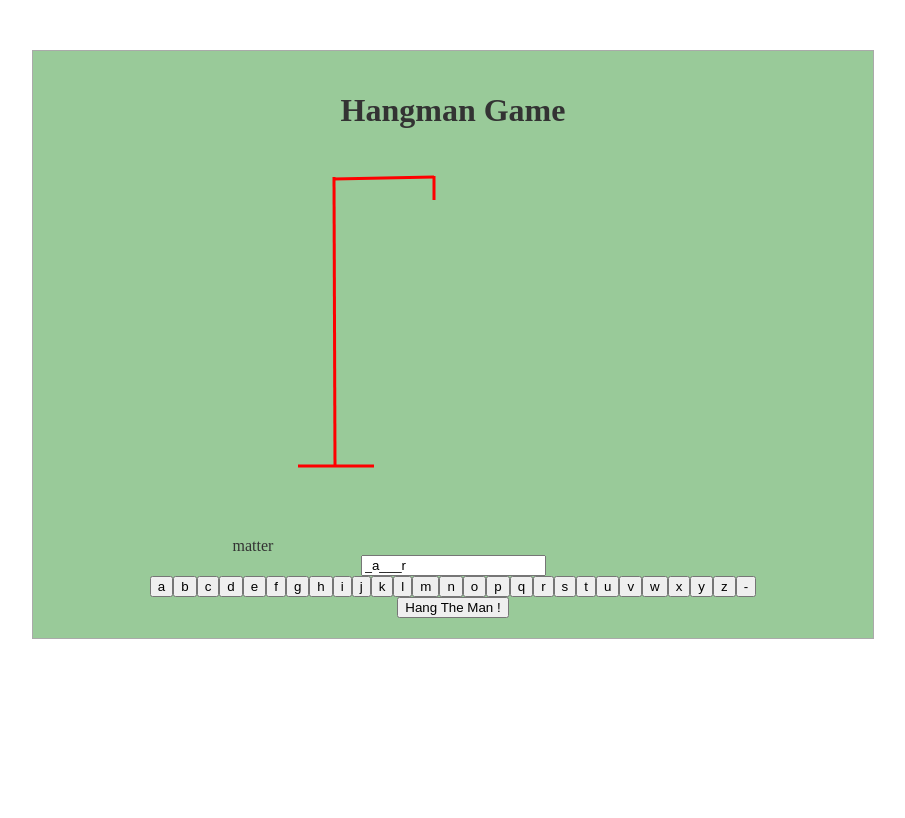
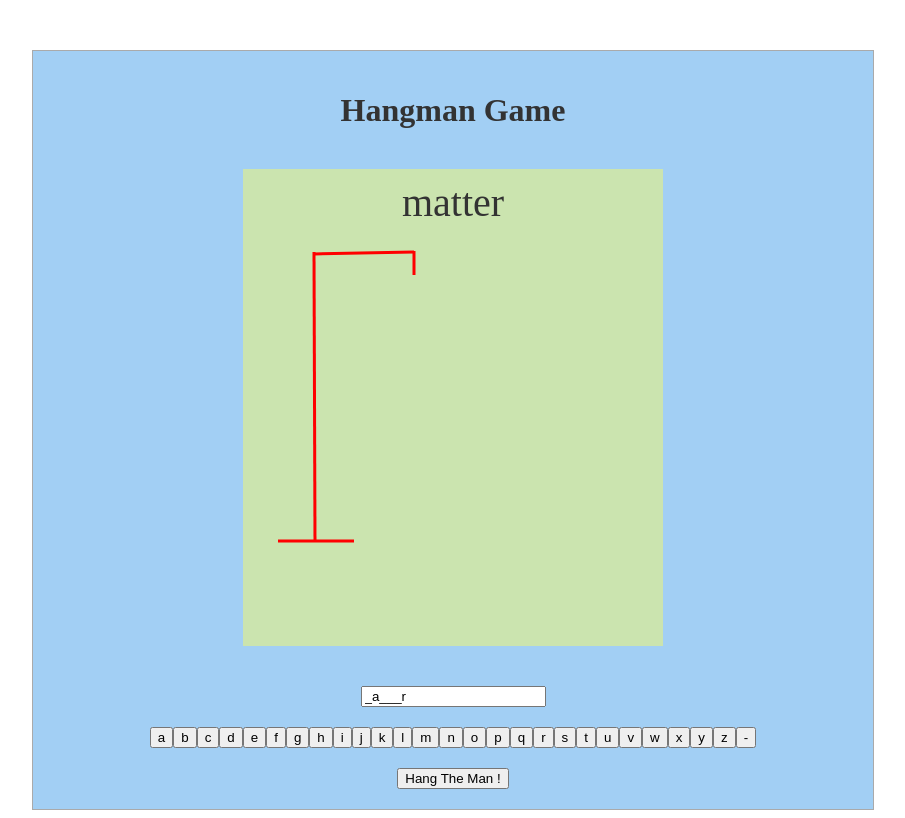
Before and after one commit to RasnaBuraGohain/hangman-react-game, a React (Create React App) app: page / in a window 1280 px wide. Shown: the whole page, without its empty margins (187-1092 px from the left). Built offline with nearby package versions, Linux system fonts and the light colour scheme.

Commit message:
CSS and image included

```diff
--- a/public/index.html
+++ b/public/index.html
@@ -1,5 +1,6 @@
 <!DOCTYPE html>
 <html lang="en">
+
 <head>
   <meta charset="utf-8">
   <meta name="viewport" content="width=device-width, initial-scale=1, shrink-to-fit=no">
@@ -21,6 +22,7 @@
     -->
   <title>React App</title>
 </head>
+
 <body>
   <noscript>
     You need to enable JavaScript to run this app.
@@ -36,5 +38,7 @@
       To begin the development, run `npm start` or `yarn start`.
       To create a production bundle, use `npm run build` or `yarn build`.
     -->
+
 </body>
+
 </html>
--- a/src/App.js
+++ b/src/App.js
@@ -2,6 +2,7 @@ import React, { PureComponent } from 'react';
 import Hangman from './Hangman';
 import { done, randomWord, renderWord } from './words';
 import Style from './Style.css';
+import Image from './Image.gif'
 
 // This shows you how to use the functions in words.js:
 /*
@@ -31,14 +32,15 @@ class App extends PureComponent {
     if (done(word, guesses)) {
       return (
         <main>
-          <h>You Won!</h>
+          <h1>You Won!</h1>
+          <div><img src={Image} /></div>
           <div>
-            <button onClick={(done) => this.setState({
+            <button className="donebutton" onClick={(done) => this.setState({
               progress: 0,
               word: randomWord(),
               guesses: ['r', 'a', 's', 'n', 'i']
             })}>
-              Done
+              DONE
           </button>
           </div>
         </main>
@@ -51,15 +53,15 @@ class App extends PureComponent {
       <main>
         <h1>Hangman Game</h1>
         <div>
-          <div>
+          <div className="word">{word}
             {/* This is how we render the hanging man */}
-            {word}
+
             <Hangman progress={progress} />
           </div>
           <div>
             <input type='text' value={renderWord(word, guesses)} />
           </div>
-          <div>
+          <div className="alphabets">
             {'abcdefghijklmnopqrstuvwxyz-'.split('').map(letter => this.renderInputButton(letter))}
           </div>
 
@@ -86,6 +88,7 @@ class App extends PureComponent {
       })}>
         {letter}
 
+
       </button>
 
     )
--- a/src/Style.css
+++ b/src/Style.css
@@ -9,14 +9,24 @@ body {
   border: 1px solid #AAA;
   color: #333;
   padding: 20px;
-  background-color: rgb(153, 202, 153);
+  background-color: rgba(86, 168, 235, 0.548);
  }
 
  .word {
   font-kerning: 10px;
   font-size: 40px;
   padding: 10px;
-  background-color: #DDD;
+  background-color: rgba(239, 248, 115, 0.527);
   width: 50%;
   margin: 1em auto;
  }
+ .alphabets {
+  margin: 20px;
+ }
+ .donebutton{
+   height: 50px;
+   font-size: 30px;
+   color: white;
+   background-color: black;
+
+ }
```
Also changed, not shown: src/Image.gif (added). Lines whose indentation alone changed are shown as unchanged.
